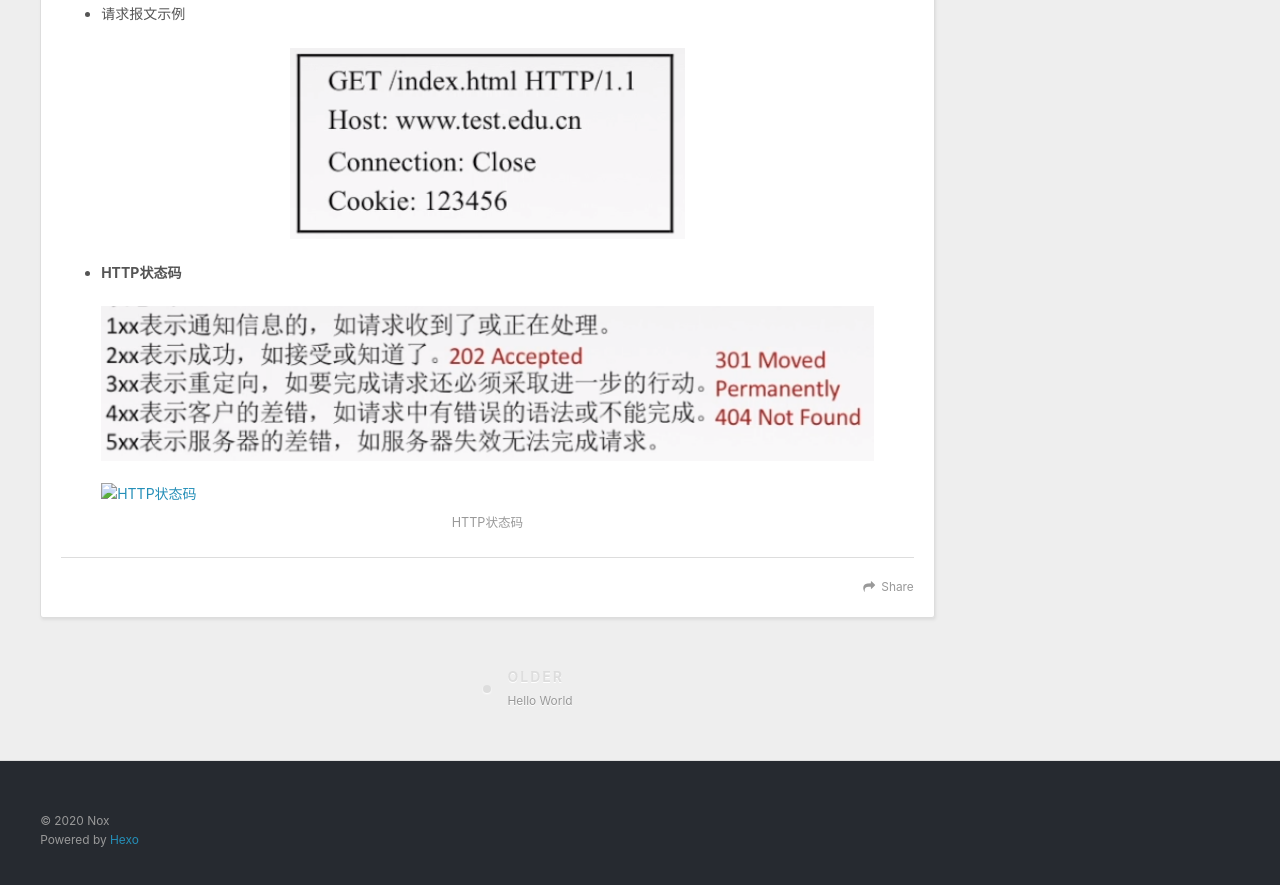
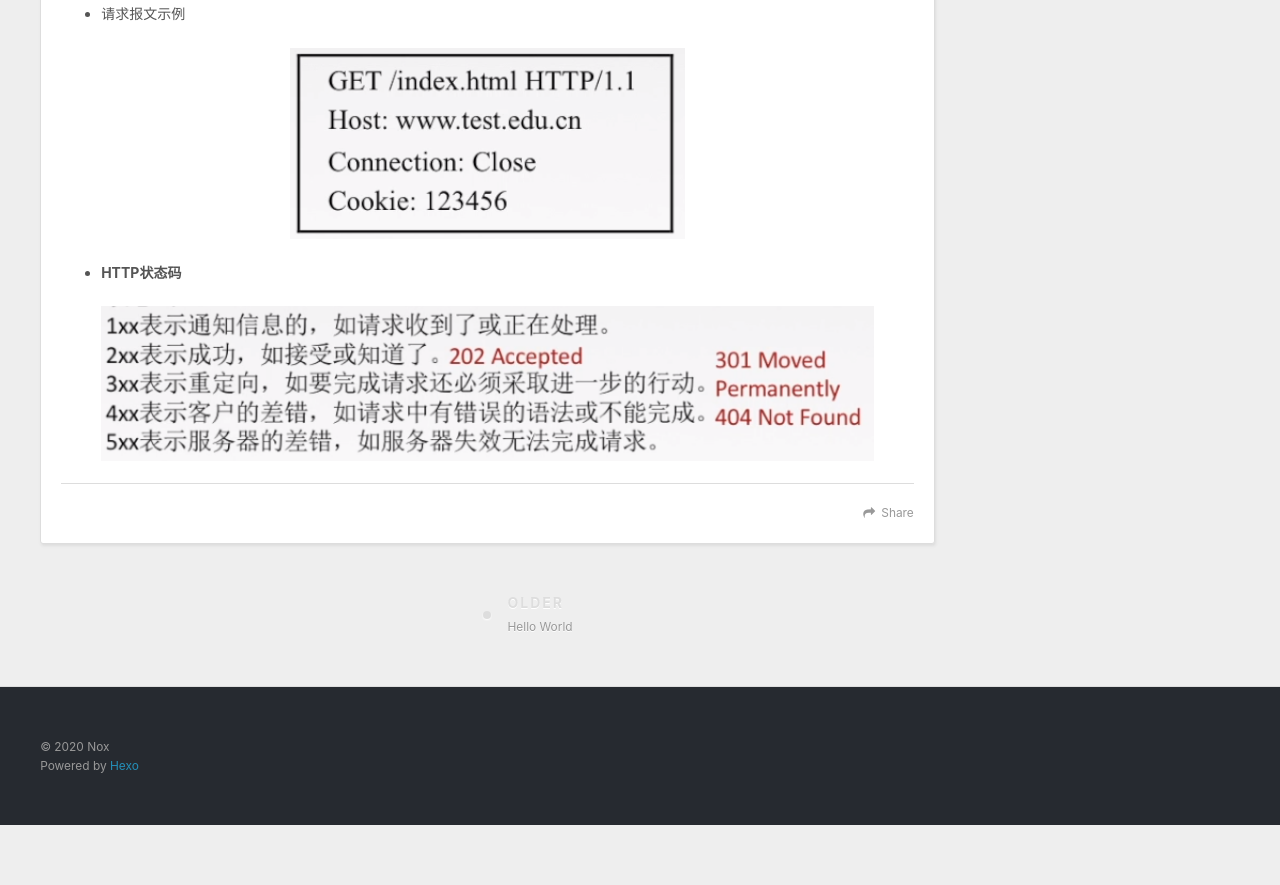
Before and after one commit to NoxWang/NoxWang.github.io, a plain HTML site: page 2020/03/11/【计算机网络】应用层/index.html in a window 1280 px wide. Shown: the part 9333-10218 px from the top of the page. After the commit the page ends 10158 px from the top, so only its background shows below. Drawn offline with nearby package versions, Linux system fonts and the light colour scheme.

Commit message:
Site updated: 2020-03-15 17:18:48

```diff
--- a/2020/03/11/【计算机网络】应用层/index.html
+++ b/2020/03/11/【计算机网络】应用层/index.html
@@ -32,9 +32,8 @@
 <meta property="og:image" content="https://noxwang.github.io/2020/03/11/%E3%80%90%E8%AE%A1%E7%AE%97%E6%9C%BA%E7%BD%91%E7%BB%9C%E3%80%91%E5%BA%94%E7%94%A8%E5%B1%82/16HTTP.png">
 <meta property="og:image" content="https://noxwang.github.io/2020/03/11/%E3%80%90%E8%AE%A1%E7%AE%97%E6%9C%BA%E7%BD%91%E7%BB%9C%E3%80%91%E5%BA%94%E7%94%A8%E5%B1%82/17HTTP.png">
 <meta property="og:image" content="https://noxwang.github.io/2020/03/11/%E3%80%90%E8%AE%A1%E7%AE%97%E6%9C%BA%E7%BD%91%E7%BB%9C%E3%80%91%E5%BA%94%E7%94%A8%E5%B1%82/18HTTP.png">
-<meta property="og:image" content="https://noxwang.github.io/2020/03/11/%E3%80%90%E8%AE%A1%E7%AE%97%E6%9C%BA%E7%BD%91%E7%BB%9C%E3%80%91%E5%BA%94%E7%94%A8%E5%B1%82/%5C18HTTP.png">
 <meta property="article:published_time" content="2020-03-11T10:08:06.481Z">
-<meta property="article:modified_time" content="2020-03-15T09:03:06.099Z">
+<meta property="article:modified_time" content="2020-03-15T09:18:04.296Z">
 <meta property="article:author" content="Nox">
 <meta name="twitter:card" content="summary">
 <meta name="twitter:image" content="https://noxwang.github.io/2020/03/11/%E3%80%90%E8%AE%A1%E7%AE%97%E6%9C%BA%E7%BD%91%E7%BB%9C%E3%80%91%E5%BA%94%E7%94%A8%E5%B1%82/01CSmodel.png">
@@ -302,8 +301,6 @@
 </li>
 <li><p><strong>HTTP状态码</strong></p>
 <img src="/2020/03/11/%E3%80%90%E8%AE%A1%E7%AE%97%E6%9C%BA%E7%BD%91%E7%BB%9C%E3%80%91%E5%BA%94%E7%94%A8%E5%B1%82/18HTTP.png" class title="HTTP状态码">
-
-<p><img src="/2020/03/11/%E3%80%90%E8%AE%A1%E7%AE%97%E6%9C%BA%E7%BD%91%E7%BB%9C%E3%80%91%E5%BA%94%E7%94%A8%E5%B1%82/%5C18HTTP.png" alt="HTTP状态码"></p>
 </li>
 </ul>
 </li>
```
Also changed, not shown: index.html (+0 -2 lines).
